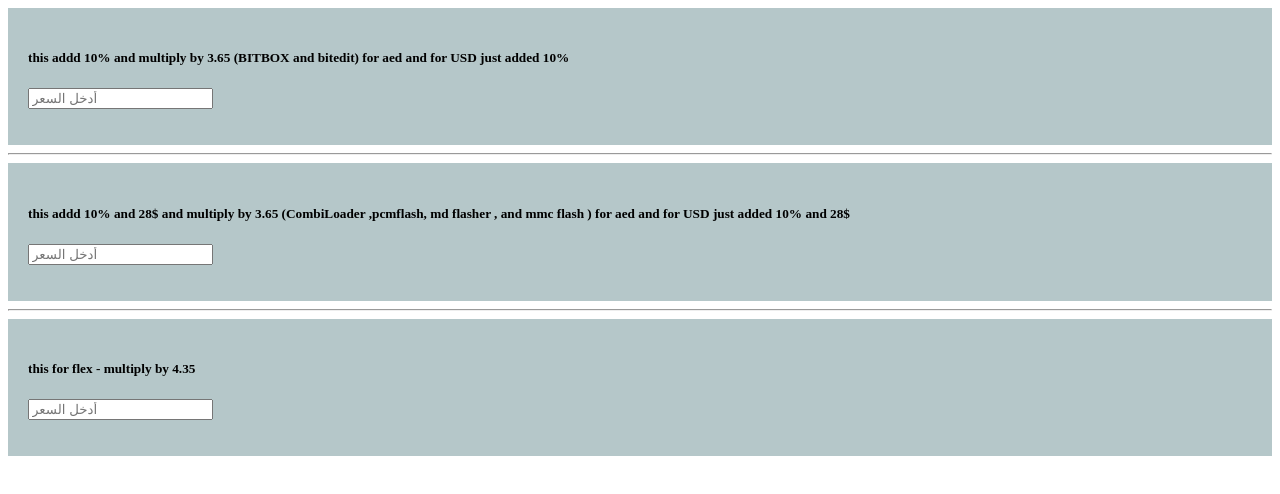
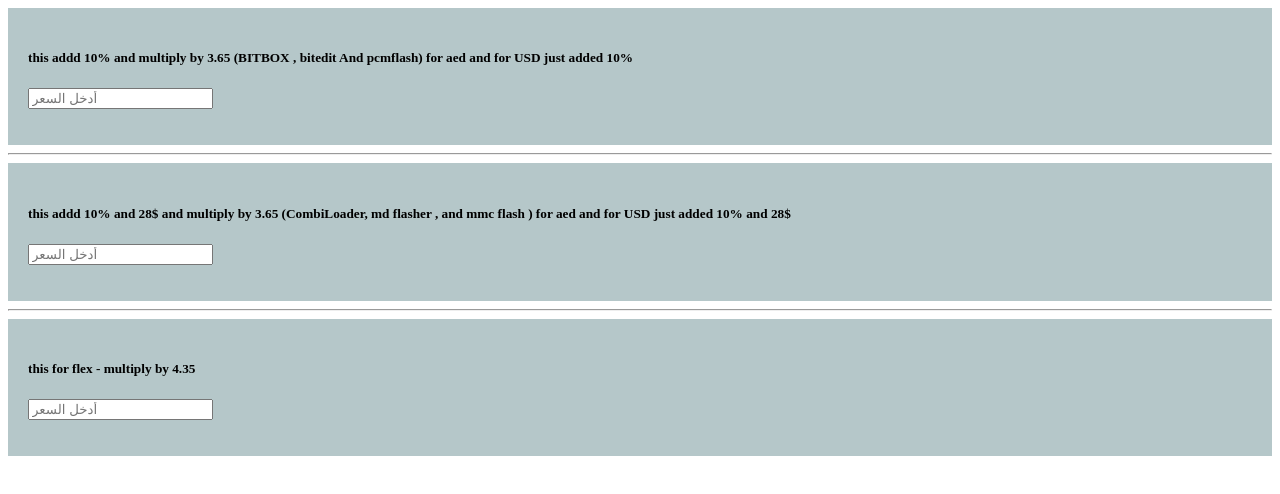
Before and after one commit to almuhandesyazan/calculator, a plain HTML site: page index.html in a window 1280 px wide. Drawn offline with Linux system fonts and the light colour scheme.

Commit message:
edit pcmflash

```diff
--- a/index.html
+++ b/index.html
@@ -10,7 +10,7 @@
 
 <body>
     <div class="container2">
-        <h5>this addd 10% and multiply by 3.65 (BITBOX and bitedit) for aed and for USD just added 10%</h5>
+        <h5>this addd 10% and multiply by 3.65 (BITBOX , bitedit And pcmflash) for aed and for USD just added 10%</h5>
         <input type="text" id="price2" placeholder="أدخل السعر">
         <p id="result2"></p>
         <p id="result3"></p>
@@ -18,7 +18,7 @@
     </div>
     <hr>
     <div class="container1">
-        <h5>this addd 10% and 28$ and multiply by 3.65 (CombiLoader ,pcmflash, md flasher , and mmc flash ) for aed and for USD just added 10% and 28$</h5>
+        <h5>this addd 10% and 28$ and multiply by 3.65 (CombiLoader, md flasher , and mmc flash ) for aed and for USD just added 10% and 28$</h5>
         <input type="text" id="price3" placeholder="أدخل السعر">
 
         <p id="resultAED"></p>
```
